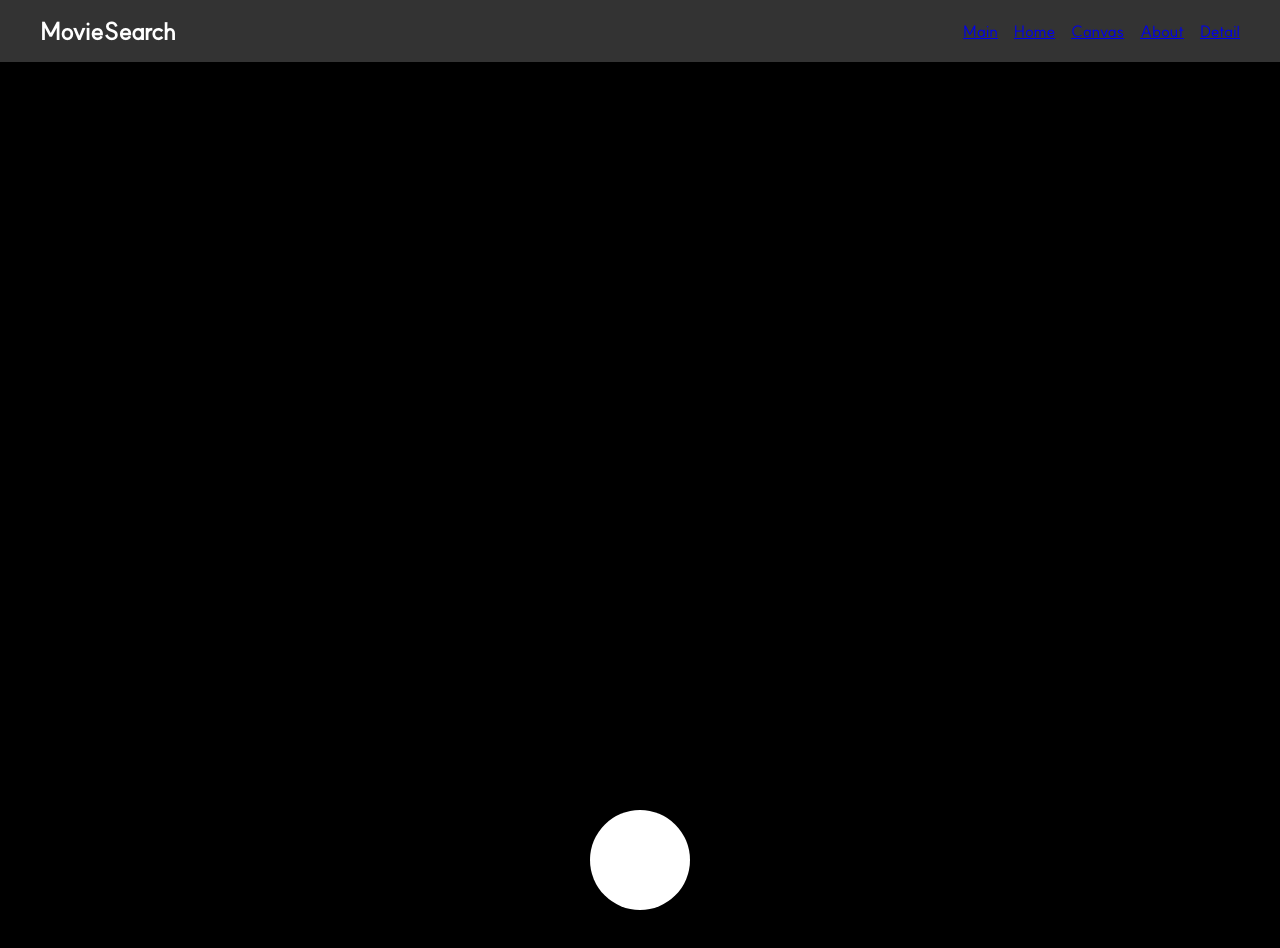
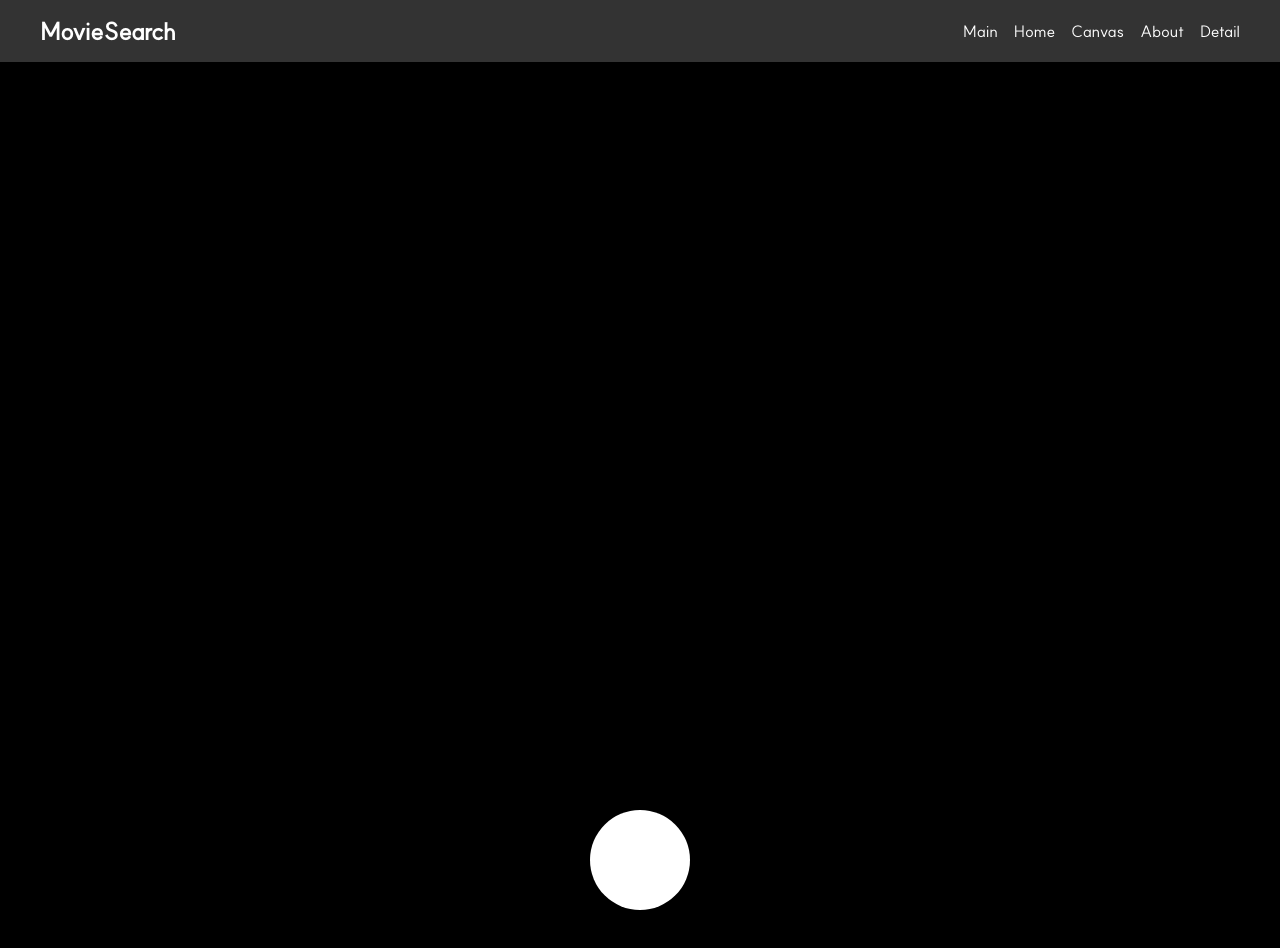
Before and after one commit to yeoniii20/movit, a Vue app: page / in a window 1280 px wide. Shown: the top 948 px of the page. Built offline with nearby package versions, Linux system fonts and the light colour scheme; the HTML template or start-up script is replaced by a standard one.

Commit message:
fix: a tag로 변경

```diff
--- a/src/components/HeaderCom.vue
+++ b/src/components/HeaderCom.vue
@@ -3,11 +3,11 @@
     <nav>
       <div class="logo">MovieSearch</div>
       <ul>
-        <li><router-link to="/">Main</router-link></li>
-        <li><router-link to="/home">Home</router-link></li>
-        <li><router-link to="/canvas">Canvas</router-link></li>
-        <li><router-link to="/about">About</router-link></li>
-        <li><router-link to="/detail">Detail</router-link></li>
+        <li><a :href="router.resolve('/').href">Main</a></li>
+        <li><a :href="router.resolve('/home').href">Home</a></li>
+        <li><a :href="router.resolve('/canvas').href">Canvas</a></li>
+        <li><a :href="router.resolve('/about').href">About</a></li>
+        <li><a :href="router.resolve('/detail').href">Detail</a></li>
       </ul>
     </nav>
   </header>
@@ -15,9 +15,16 @@
 
 <script>
 import "../assets/styles.css";
+import { useRouter } from "vue-router";
 
 export default {
   name: "HeaderCom",
+  setup() {
+    const router = useRouter();
+    return {
+      router,
+    };
+  },
 };
 </script>
 
@@ -57,12 +64,12 @@ li {
   margin-left: 1em;
 }
 
-router-link {
+a {
   color: white;
   text-decoration: none;
 }
 
-router-link:hover {
+a:hover {
   text-decoration: underline;
 }
 </style>
```
